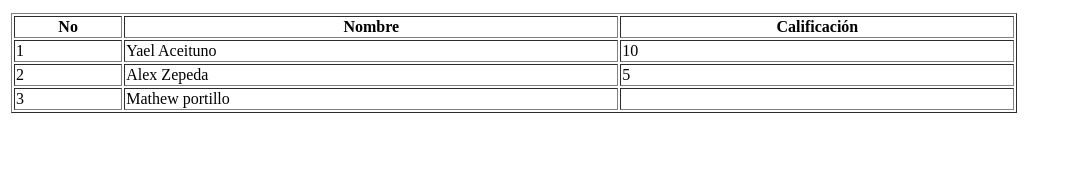
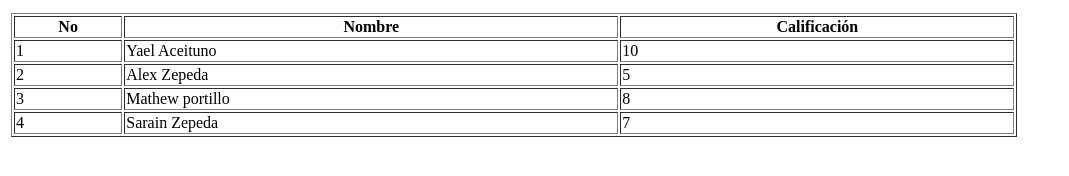
Before and after one commit to YLyae123/Tareas-de-5to-Semestre, a plain HTML site: page index.html in a window 1280 px wide. Shown: the part 356-532 px from the top of the page, without its empty margins (0-1069 px from the left). Drawn offline with Linux system fonts and the light colour scheme.

Commit message:
modificar

```diff
--- a/index.html
+++ b/index.html
@@ -37,7 +37,12 @@
                         <tr>
                             <td>3</td>
                             <td>Mathew portillo</td>
-                            <td></td>
+                            <td>8</td>
+                        </tr>
+                        <tr>
+                            <td>4</td>
+                            <td>Sarain Zepeda</td>
+                            <td>7</td>
                         </tr>
 
                     </tbody>
```
